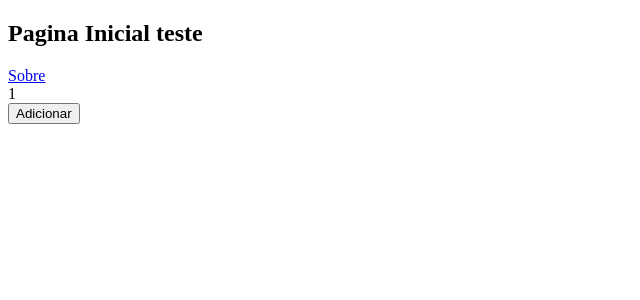
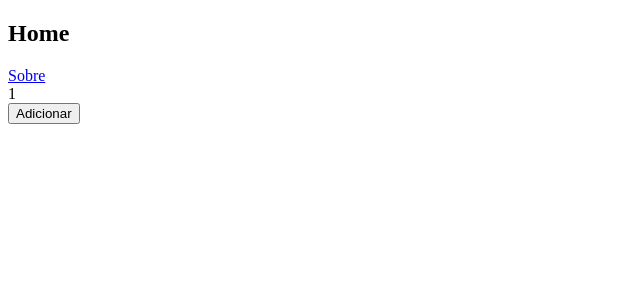
Before and after one commit to tiagomanto/ideia, a Next.js app: page / in a window 1280 px wide. Shown: the top 300 px of the page, without its empty margins (0-640 px from the left). Built offline with nearby package versions, Linux system fonts and the light colour scheme.

Commit message:
usa variavel de ambiente

```diff
--- a/pages/index.js
+++ b/pages/index.js
@@ -4,7 +4,7 @@ import Link from 'next/link'
 function Home() {
   return (
     <div>
-      <h2>Pagina Inicial teste</h2>
+      <h2>Home</h2>
       <Link href="/sobre">
           <a>Sobre</a>
       </Link>
```
